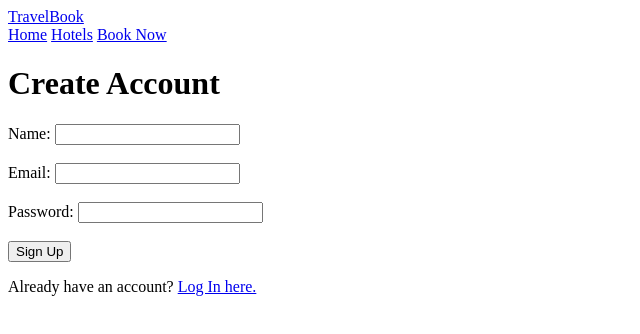
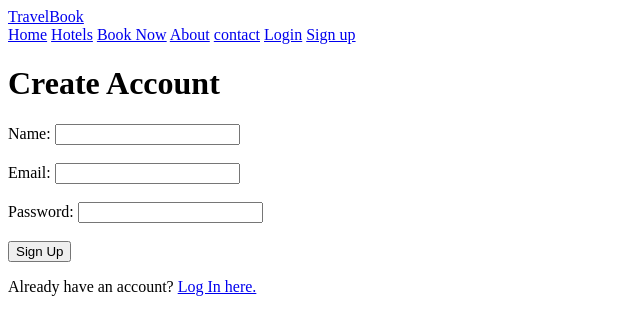
Before and after one commit to solomon-0021/tour_managment_system, a plain HTML site: page signup.html in a window 1280 px wide. Shown: the whole page, without its empty margins (0-640 px from the left). Drawn offline with Linux system fonts and the light colour scheme.

Commit message:
Add 'About', 'Contact', 'Login', and 'Sign up' links

```diff
--- a/signup.html
+++ b/signup.html
@@ -11,9 +11,13 @@
             <div class="container">
                 <a href="index.html" class="logo">TravelBook</a>
                 <div class="nav-links">
-                    <a href="index.html">Home</a>
+                   <a href="index.html">Home</a>
                     <a href="hotels.html">Hotels</a>
                     <a href="booking.html" class="active">Book Now</a>
+                     <a href="aboutus.html">About</a>
+                     <a href="contact.html">contact</a>
+                     <a href="login.html">Login</a>
+                     <a href="signup.html">Sign up</a>
                 </div>
             </div>
         </nav>
```
